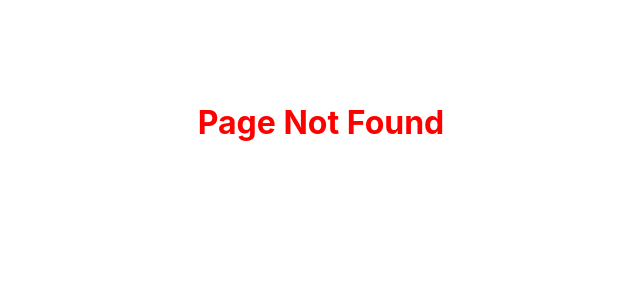
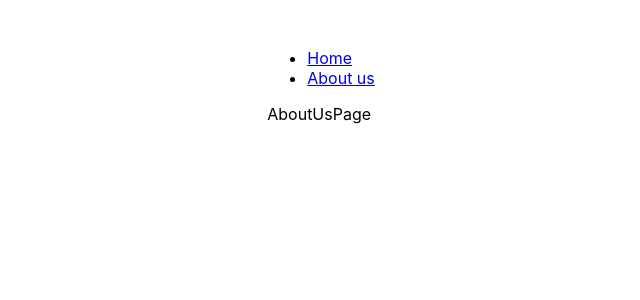
Before and after one commit to Chris-Lee-LEECH3/day10-todo, a React (Create React App) app in the folder my-app/: page /about in a window 1280 px wide. Before the commit this address had no page. Shown: the top 300 px of the page, without its empty margins (319-959 px from the left). Built offline with nearby package versions, Linux system fonts and the light colour scheme.

Commit message:
feat: add AboutUsPage

```diff
--- a/my-app/src/layouts/DefaultLayout.jsx
+++ b/my-app/src/layouts/DefaultLayout.jsx
@@ -7,6 +7,9 @@ const DefaultLayout = () => {
         <ul>
           <li>
             <NavLink to={"/"}>Home</NavLink>
+          </li>
+          <li>
+            <NavLink to={"/about"}>About us</NavLink>
           </li>
         </ul>
       </nav>
--- /dev/null
+++ b/my-app/src/pages/AboutUsPage.jsx
@@ -0,0 +1,9 @@
+import React from 'react'
+
+const AboutUsPage = () => {
+  return (
+    <div>AboutUsPage</div>
+  )
+}
+
+export default AboutUsPage
--- a/my-app/src/routes/Routes.js
+++ b/my-app/src/routes/Routes.js
@@ -4,6 +4,7 @@ import HomePage from "../pages/HomePage";
 import ErrorPage from "../pages/ErrorPage";
 import TodoDetailPage from "../pages/TodoDetailPage.jsx";
 import DefaultLayout from "../layouts/DefaultLayout";
+import AboutUsPage from "../pages/AboutUsPage.jsx";
 
 const routes = createBrowserRouter([
   {
@@ -19,6 +20,10 @@ const routes = createBrowserRouter([
         path: "/todos/:id",
         element: <TodoDetailPage />,
       },
+      {
+        path: "/about",
+        element: <AboutUsPage />,
+      }
     ],
   },
 ]);
```
